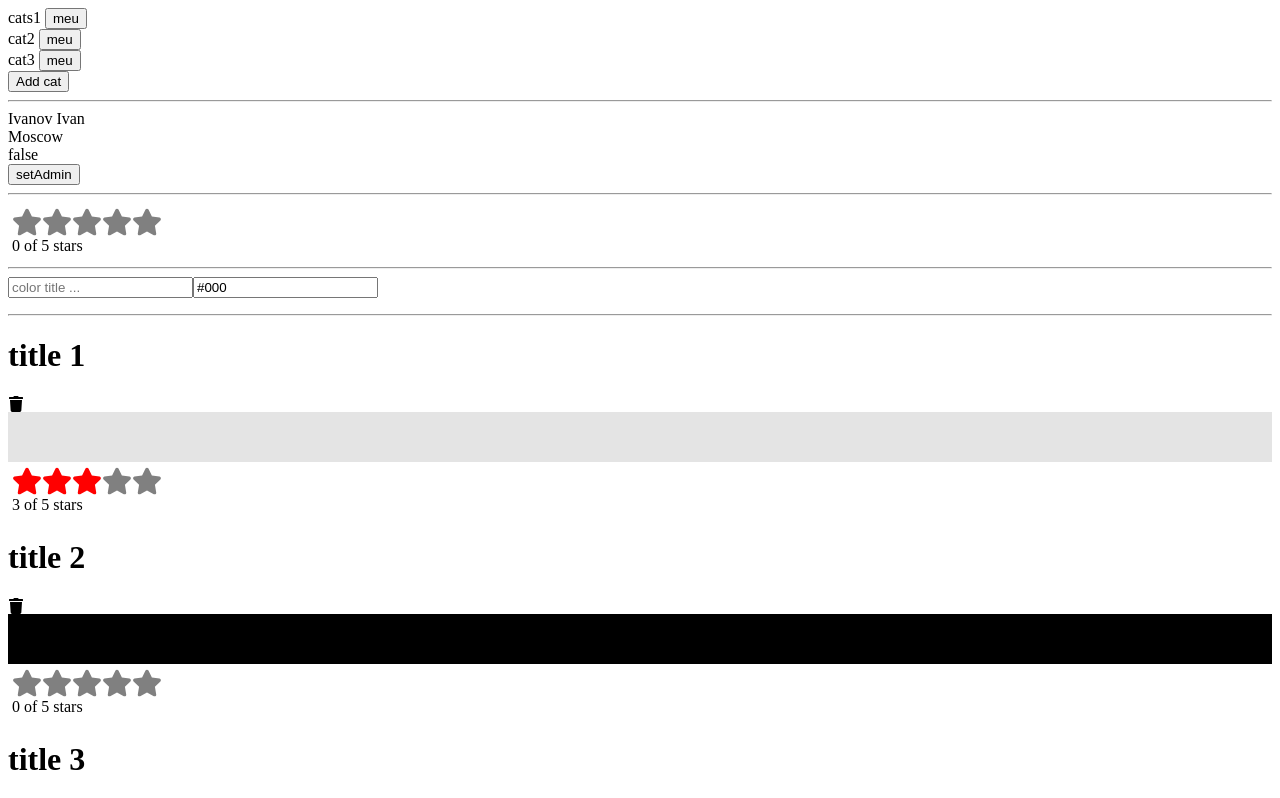
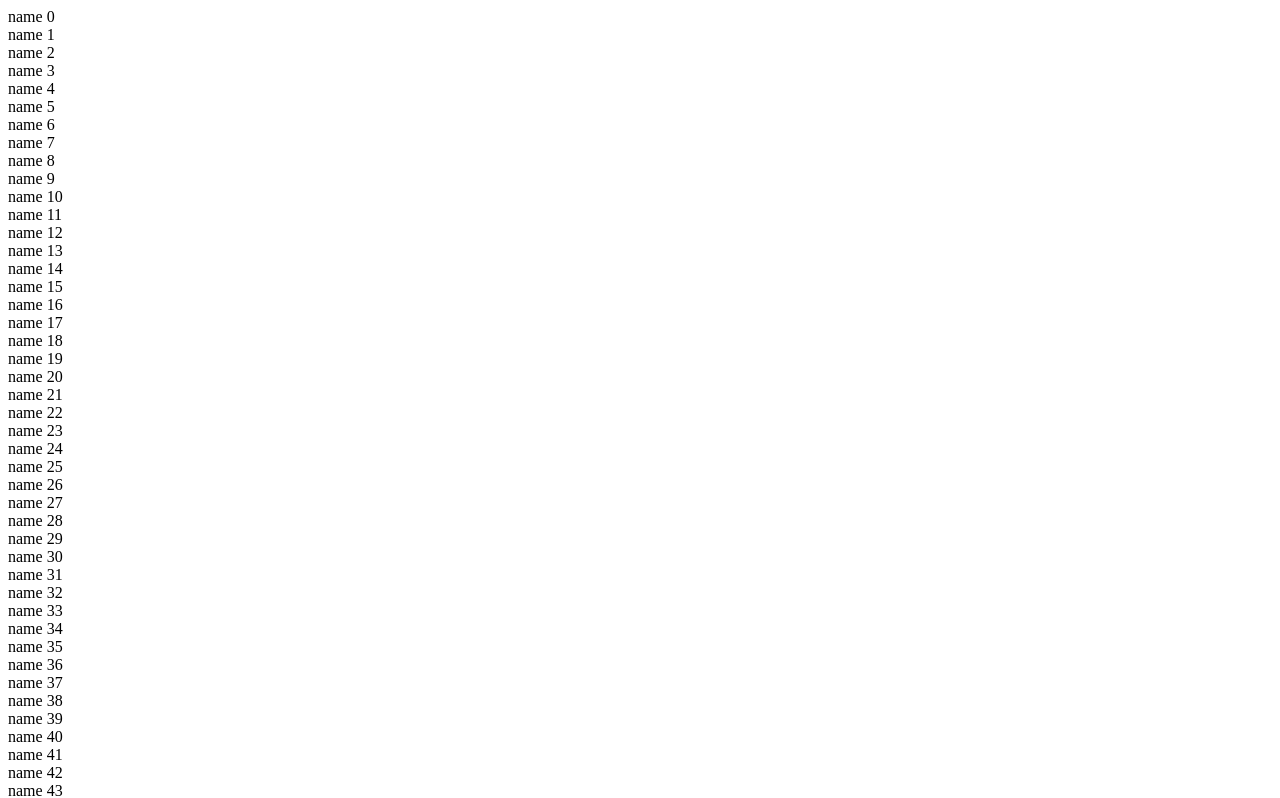
Before and after one commit to energiay/testinh_react_hooks, a React app: page / in a window 1280 px wide. Shown: the top 798 px of the page. Built offline with nearby package versions, Linux system fonts and the light colour scheme.

Commit message:
render big data

```diff
--- a/package.json
+++ b/package.json
@@ -31,6 +31,7 @@
     "webpack-dev-server": "^4.10.1"
   },
   "dependencies": {
+    "faker": "^6.6.6",
     "react": "^18.2.0",
     "react-dom": "^18.2.0",
     "react-icons": "^4.4.0",
--- a/src/App.jsx
+++ b/src/App.jsx
@@ -1,18 +1,22 @@
-import React from 'react'
-import StarRating from '@components/StarRating/StarRating.jsx'
-import Form from '@components/Form/Form.jsx'
-import Colors from '@components/Colors/Colors.jsx'
+import React from 'react';
+import StarRating from '@components/StarRating/StarRating.jsx';
+import Form from '@components/Form/Form.jsx';
+import Colors from '@components/Colors/Colors.jsx';
 import ColorProvider from '@hooks/useColorProvider.jsx';
-import TestReducer from '@components/TestReducer/TestReducer.js'
-import Cats from '@components/Cats/Cats.js'
+import TestReducer from '@components/TestReducer/TestReducer.js';
+import Cats from '@components/Cats/Cats.js';
+import VirtualRendering from '@components/VirtualRendering/VirtualRendering.js'
+
 
 const App = () => {
     return (
         <div>
+            <VirtualRendering />
+            <hr />
             <Cats />
             <hr />
             <TestReducer />
-            <hr/>
+            <hr />
             <StarRating />
             <hr />
             <Form />
@@ -21,7 +25,7 @@ const App = () => {
                 <Colors />
             </ColorProvider>
         </div>
-    )
-}
+    );
+};
 
-export default App
+export default App;
--- /dev/null
+++ b/src/components/VirtualRendering/VirtualRendering.js
@@ -0,0 +1,22 @@
+import React from 'react';
+
+const bigList = [...Array(5000)].map((elem, index) => {
+    return {
+        name: 'name ' + index,
+        email: 'email ' + index,
+        avatar: 'avatar ' + index,
+    };
+});
+
+const VirtualRendering = () => {
+    console.log(bigList);
+    return (
+        <div>
+            {bigList.map((elem, index) => {
+                return <div key={index}>{elem.name}</div>;
+            })}
+        </div>
+    );
+};
+
+export default VirtualRendering;
```
Also changed, not shown: 1 other file (tests, documents, lock files or other folders).
